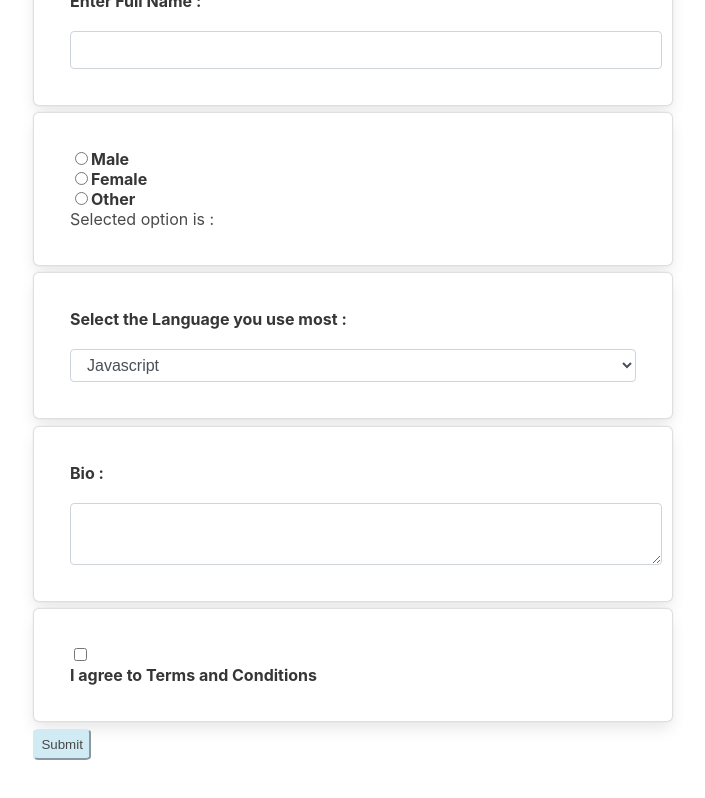
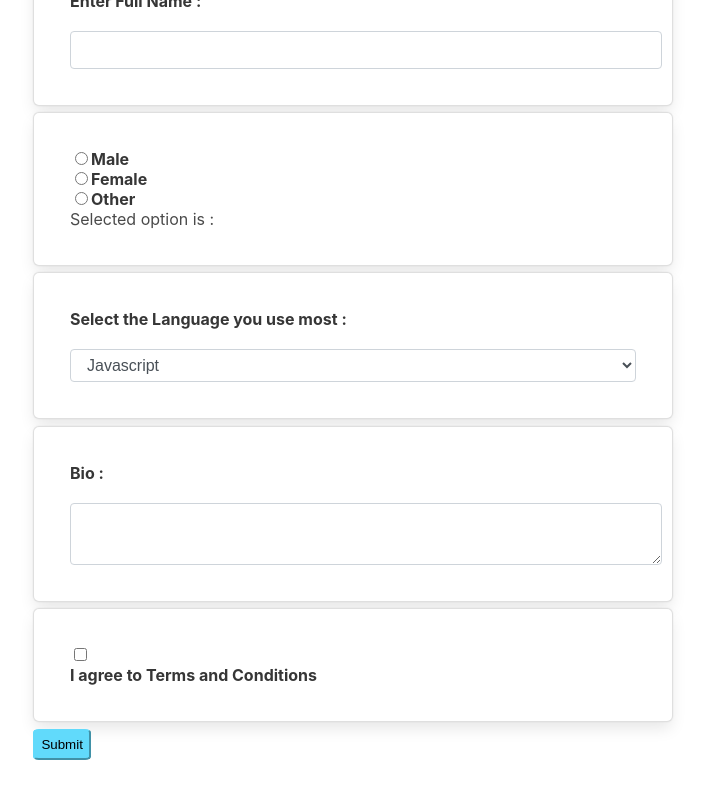
Before and after one commit to Dlelo/Simple-Survey-Application---React-Basics-form-handling-, a React (Create React App) app in the folder simple-survey-app/: page / in a window 1280 px wide. Shown: the part 190-988 px from the top of the page, without its empty margins (287-992 px from the left). Built offline with nearby package versions, Linux system fonts and the light colour scheme.

Commit message:
react controlled inputs gif

```diff
--- a/simple-survey-app/src/index.js
+++ b/simple-survey-app/src/index.js
@@ -166,7 +166,7 @@ class SimpleSurveyComponent extends React.Component {
 
           </div>
           <div>
-          <button disabled={!this.isValid()} onClick={this.onSurveyFormSubmit}> Submit</button>
+          <button onClick={this.onSurveyFormSubmit}> Submit</button>
           </div>
           <br></br>
         </form>
```
Also changed, not shown: 1 other file (tests, documents, lock files or other folders).
